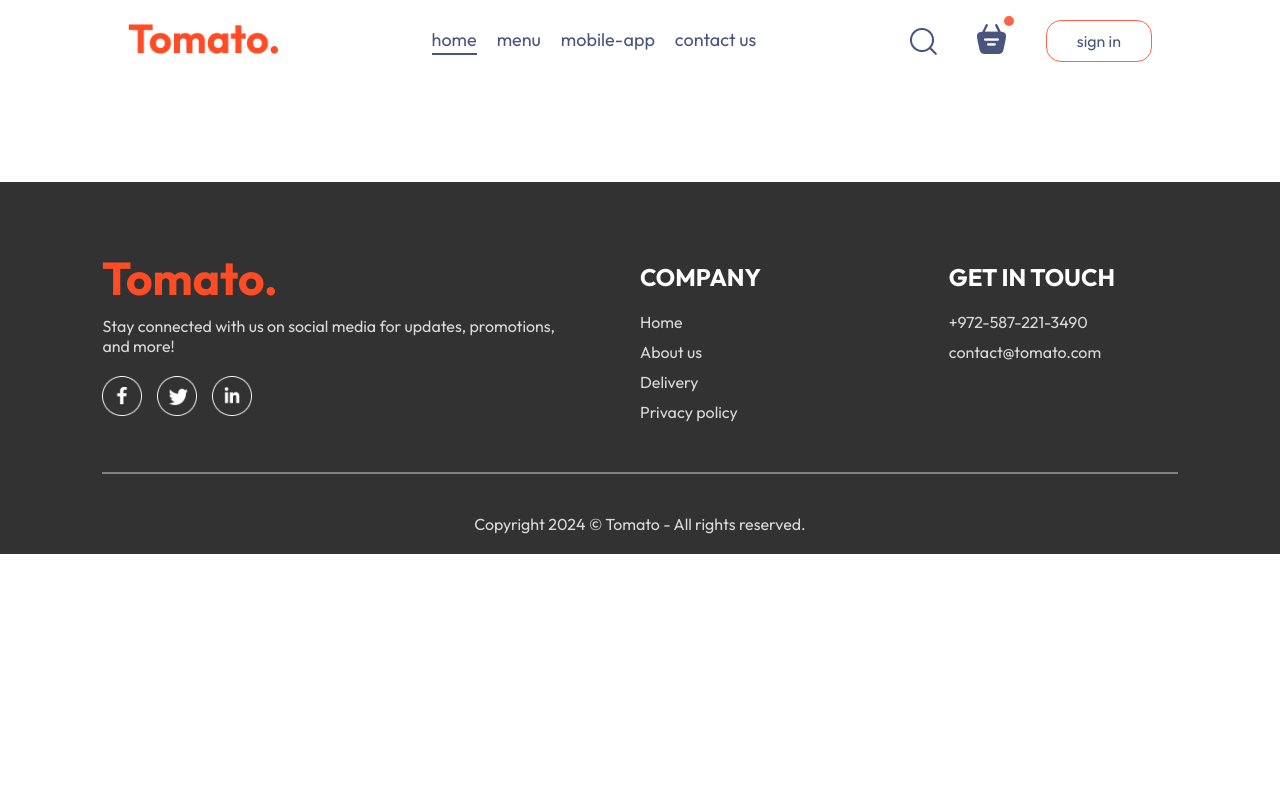
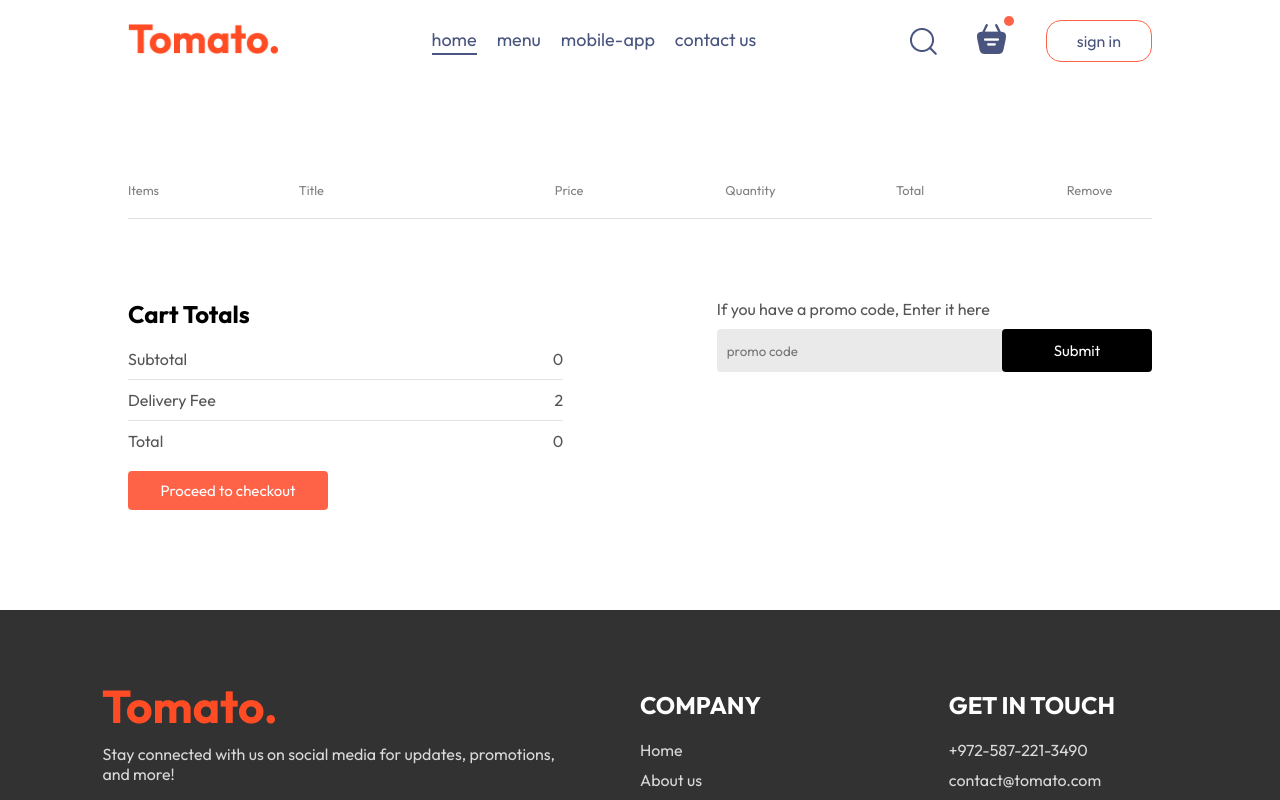
Before and after one commit to AnthonyAssayah/food-delivery, a React (Vite) app in the folder frontend/: page /cart in a window 1280 px wide. Shown: the top 800 px of the page. Built offline with nearby package versions, Linux system fonts and the light colour scheme.

Commit message:
cart list delivery

```diff
--- a/frontend/src/pages/Cart/Cart.css
+++ b/frontend/src/pages/Cart/Cart.css
@@ -0,0 +1,111 @@
+.cart{
+    margin-top: 100px;
+
+}
+
+.cart-items-title{
+    display: grid;
+    grid-template-columns: 1fr 1.5fr 1fr 1fr 1fr 0.5fr;
+    align-items: center;
+    color: grey;
+    font-size: max(1vw, 12px);
+}
+
+.cart-items-item{
+    margin: 10px 0px;
+    color: black;
+}
+
+.cart-items-item img{
+    width: 80px;
+}
+
+.cart hr{
+    height: 1px;
+    background-color: #e2e2e2;
+    border: none;
+}
+
+.cart-items-item .cross{
+    cursor: pointer;
+}
+
+.cart-bottom{
+    margin-top: 80px;
+    display: flex;
+    justify-content: space-between;
+    gap: max(12vw,20px);
+}
+
+.cart-total{
+    flex: 1;
+    display: flex;
+    flex-direction: column;
+    gap: 20px;
+}
+
+.cart-total-details{
+    display: flex;
+    justify-content: space-between;
+    color: #555;
+}
+
+.cart-total hr{
+    margin: 10px 0px;
+}
+
+.cart-total button{
+    padding: 10px;
+    border: none;
+    border-radius: 4px;
+    color: white;
+    background-color: tomato;
+    font-size: 15px;
+    width: max(15vw, 200px);
+    cursor: pointer;
+}
+
+.cart-promocode{
+    flex: 1;
+}
+
+.cart-promocode p{
+    color: #555;
+}
+
+
+.cart-promocode-input{
+   margin-top: 10px;
+   display: flex;
+   justify-content: space-between;
+   align-items: center;
+   background-color: #eaeaea;
+   border-radius: 4px;
+}
+
+.cart-promocode-input input{
+    background: transparent;
+    border: none;
+    outline: none;
+    padding-left: 10px;
+}
+
+.cart-promocode-input button{
+    padding: 12px 5px;
+    border: none;
+    border-radius: 4px;
+    color: white;
+    background-color: black;
+    font-size: 15px;
+    cursor: pointer;
+    width: max(10vw,150px);
+}
+
+@media (max-width:750px) {
+    .cart-bottom{
+        flex-direction:  column-reverse;
+    }
+    .cart-promocode{
+        justify-content: start;
+    }
+}
--- a/frontend/src/pages/Cart/Cart.jsx
+++ b/frontend/src/pages/Cart/Cart.jsx
@@ -1,12 +1,77 @@
-import React from 'react'
-import './Cart.css'
+import React, { useContext } from "react";
+import "./Cart.css";
+import { StoreContext } from "../../context/StoreContext";
 
 const Cart = () => {
+  const { cartItems, food_list, removeFromCart } = useContext(StoreContext);
+
   return (
-    <div>
+    <div className="cart">
+      <div className="cart-items">
+        <div className="cart-items-title">
+          <p>Items</p>
+          <p>Title</p>
+          <p>Price</p>
+          <p>Quantity</p>
+          <p>Total</p>
+          <p>Remove</p>
+        </div>
+        <br />
+        <hr />
+        {food_list.map((item, index) => {
+          if (cartItems[item._id] > 0) {
+            return (
+              <div>
+                <div className="cart-items-title cart-items-item">
+                  <img src={item.image} alt="" />
+                  <p>{item.name}</p>
+                  <p>${item.price}</p>
+                  <p>{cartItems[item._id]}</p>
+                  <p>${item.price * cartItems[item._id]}</p>
+                  <p onClick={() => removeFromCart(item._id)} className="cross">
+                    x
+                  </p>
+                </div>
+                <hr />
+              </div>
+            );
+          }
+        })}
+      </div>
 
+      <div className="cart-bottom">
+        <div className="cart-total">
+          <h2>Cart Totals</h2>
+          <div>
+            <div className="cart-total-details">
+              <p>Subtotal</p>
+              <p>{0}</p>
+            </div>
+            <hr />
+            <div className="cart-total-details">
+              <p>Delivery Fee</p>
+              <p>{2}</p>
+            </div>
+            <hr />
+            <div className="cart-total-details">
+              <p>Total</p>
+              <p>{0}</p>
+            </div>
+          </div>
+          <button>Proceed to checkout</button>
+        </div>
+        <div className="cart-promocode">
+          <div>
+            <p>If you have a promo code, Enter it here</p>
+            <div className="cart-promocode-input">
+              <input type="text" placeholder="promo code" />
+              <button>Submit</button>
+            </div>
+          </div>
+        </div>
+      </div>
     </div>
-  )
-}
+  );
+};
 
-export default Cart
+export default Cart;
```
